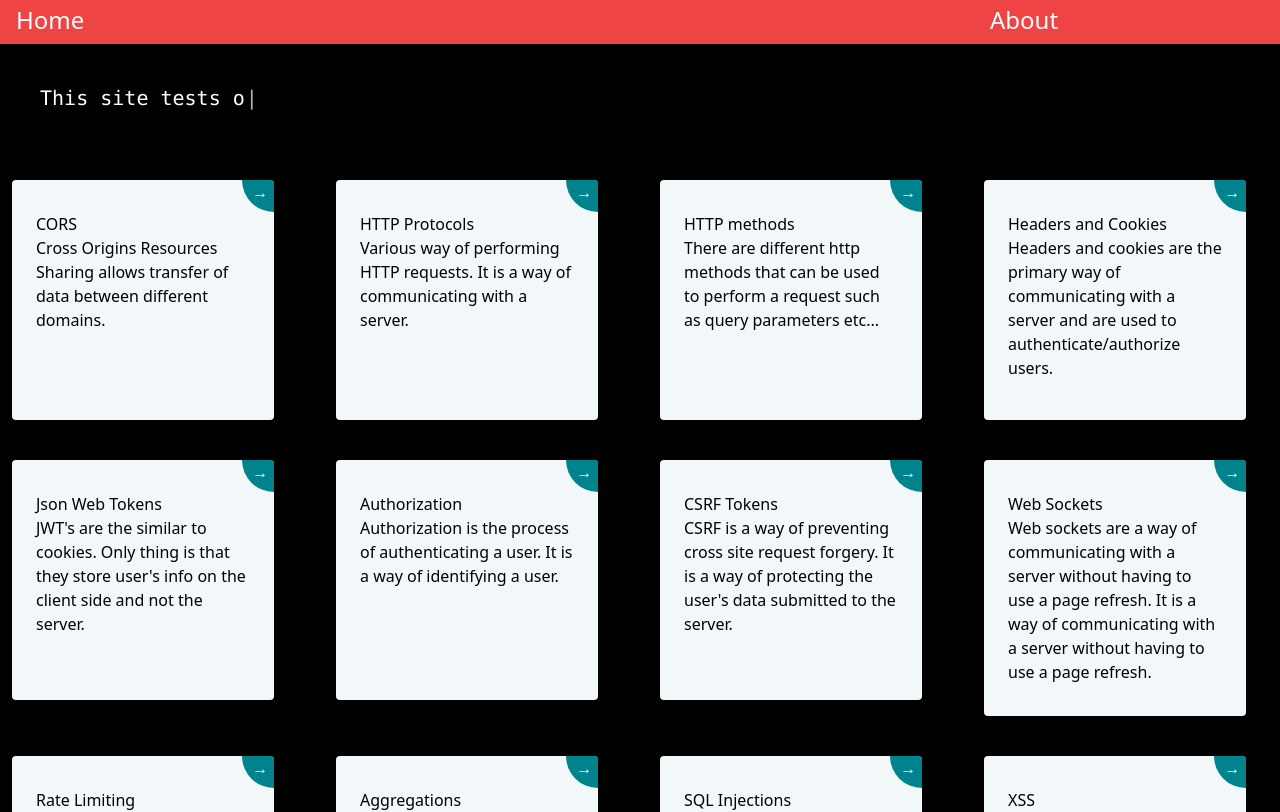
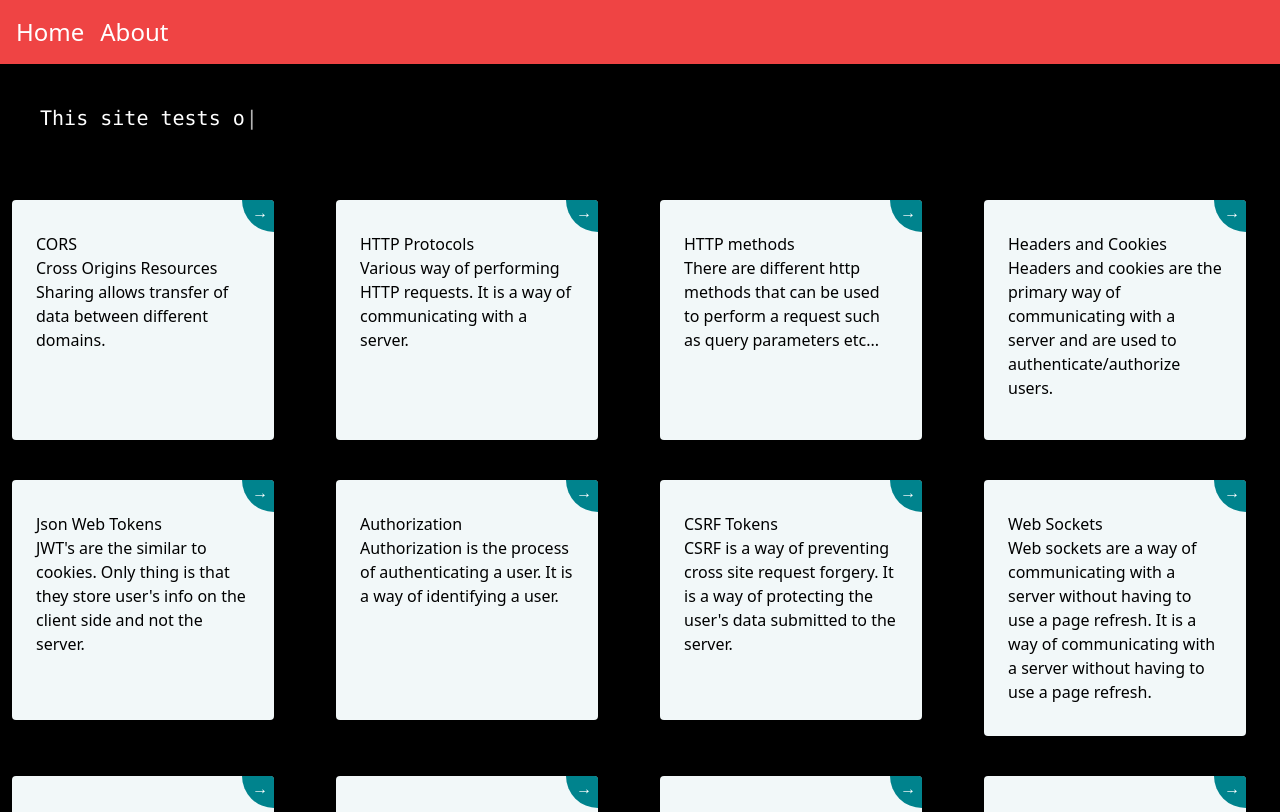
Before and after one commit to ananth243/web-dev-concepts, a Next.js app: page / in a window 1280 px wide. Shown: the top 812 px of the page. Built offline with nearby package versions, Linux system fonts and the light colour scheme.

Commit message:
Update Navbar file
Signed-off-by: Hrishikesh Patil <hrishikeshpatil.754@gmail.com>

```diff
--- a/components/Navbar.js
+++ b/components/Navbar.js
@@ -4,11 +4,11 @@ import Modal from "./Modal";
 
 function Navbar() {
   return (
-    <div className="bg-red-500 font-sans text-white pt-1 text-2xl pb-2 flex justify-between">
+    <div className="bg-red-500 font-sans text-white text-2xl flex p-4 space-x-4">
       <Link href="/" passHref>
-        <button className="pl-4">Home</button>
+        <button>Home</button>
       </Link>
-      <ul className="flex justify-around" style={{ width: "40%" }}>
+      <ul className="flex justify-around">
         <Modal name={"About"} />
       </ul>
     </div>
```
